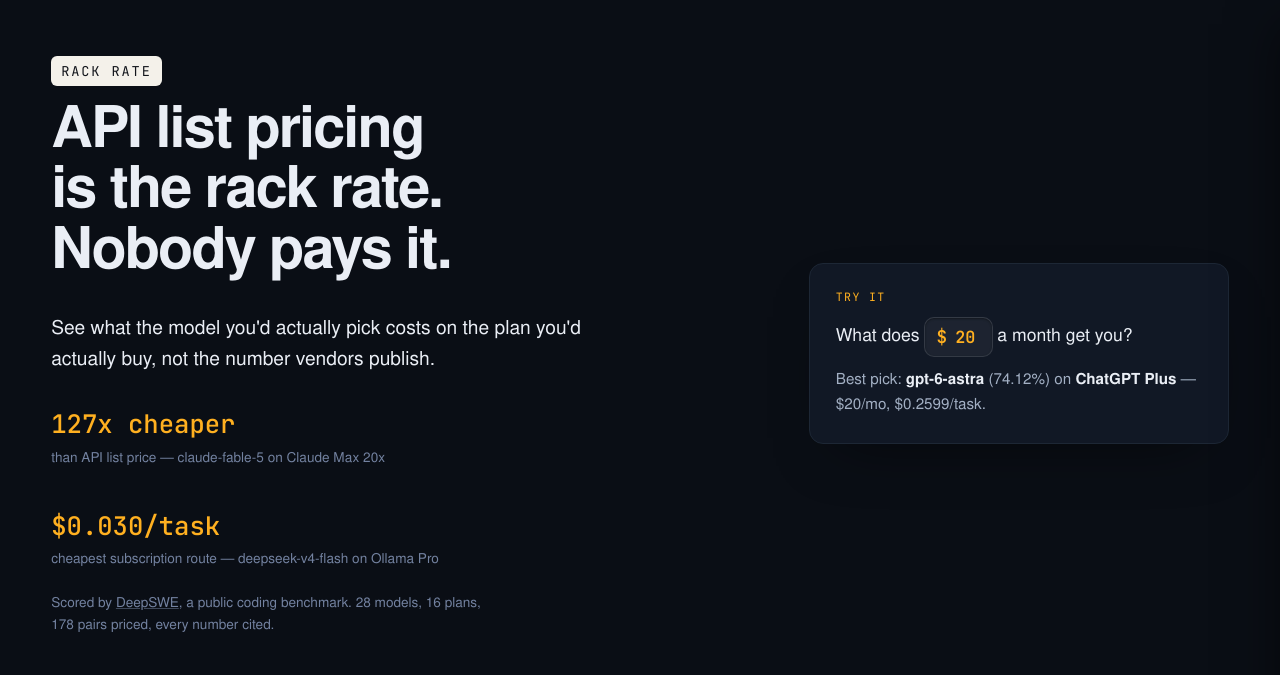
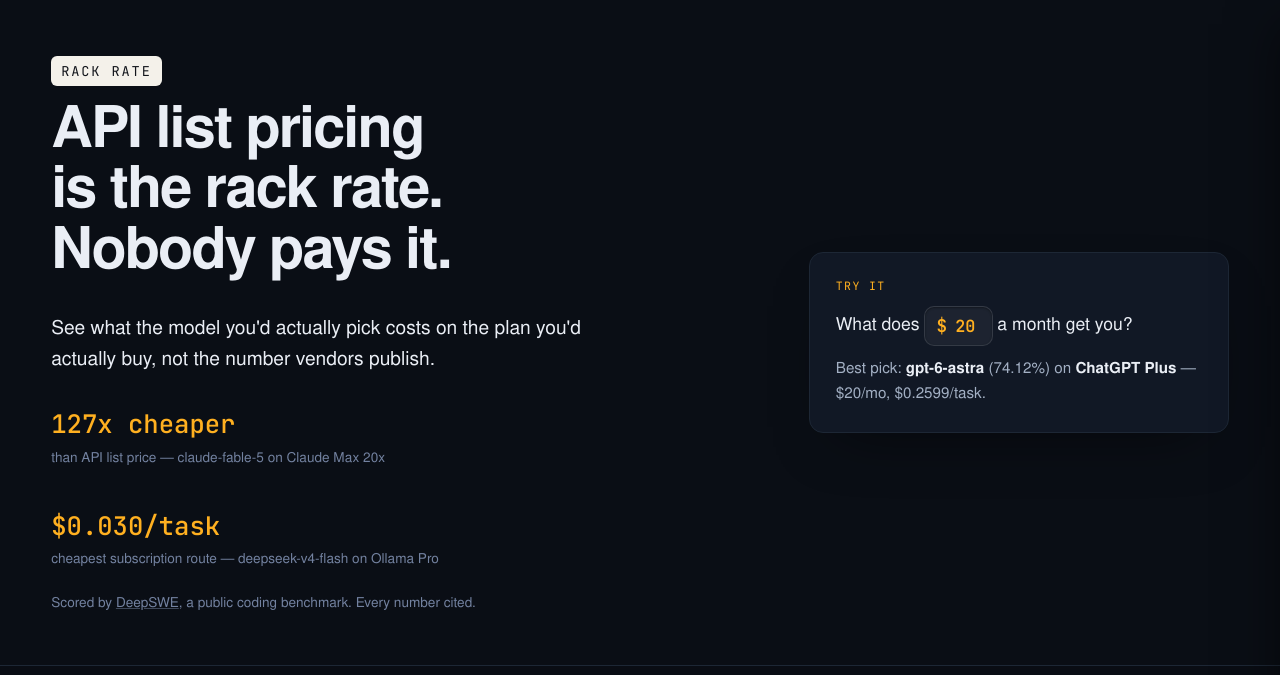
Before and after one commit to utkuacikgoz/rack-rate, a plain HTML site: page site/index.html in a window 1280 px wide. Shown: the top 675 px of the page. Drawn offline with Linux system fonts and the light colour scheme.

Commit message:
Trim the hero citation line to pure attribution
Dropped the '28 models, 16 plans, 178 pairs priced' recap from
hero-cite. It restated numbers that don't help a reader decide to
care, duplicated what the chart/table themselves already show by
being the full list, and padded out what should be a one-clause trust
statement. Left with just the attribution and the citation claim.
Removed the now-dead pairCount variable and hero-meta span/JS along
with it.

```diff
--- a/site/index.html
+++ b/site/index.html
@@ -307,7 +307,7 @@
       <h1>API list pricing is the rack rate.<br>Nobody pays it.</h1>
       <p class="lede lede-payoff">See what the model you'd actually pick costs on the plan you'd actually buy, not the number vendors publish.</p>
       <div class="hero-figs" id="hero-figs"></div>
-      <p class="hero-cite">Scored by <a href="https://deepswe.datacurve.ai/">DeepSWE</a>, a public coding benchmark. <span id="hero-meta"></span></p>
+      <p class="hero-cite">Scored by <a href="https://deepswe.datacurve.ai/">DeepSWE</a>, a public coding benchmark. Every number cited.</p>
     </div>
     <div class="hero-tool">
       <div class="budget-tool">
@@ -497,7 +497,6 @@
   (function renderHero(){
     var el = document.getElementById("hero-figs");
     var routes = DERIVED.best_routes || [];
-    var pairCount = (DERIVED.pairs || []).length;
     var figs = [];
     if (routes.length) {
       var biggest = routes.reduce(function(a, b){
@@ -519,8 +518,6 @@
     el.innerHTML = figs.map(function(f){
       return '<div class="hero-fig"><div class="value">' + f.value + '</div><div class="label">' + f.label + '</div></div>';
     }).join("");
-    document.getElementById("hero-meta").textContent =
-      MODELS.length + " models, " + PLANS.length + " plans, " + pairCount + " pairs priced, every number cited.";
   })();
 
   // ---------- budget tool ----------
```
Also changed, not shown: site/template.html (+1 -4 lines).
